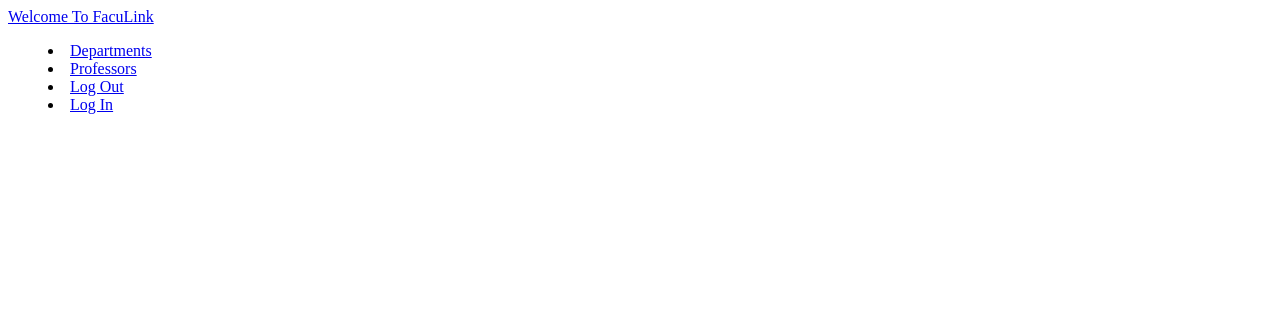
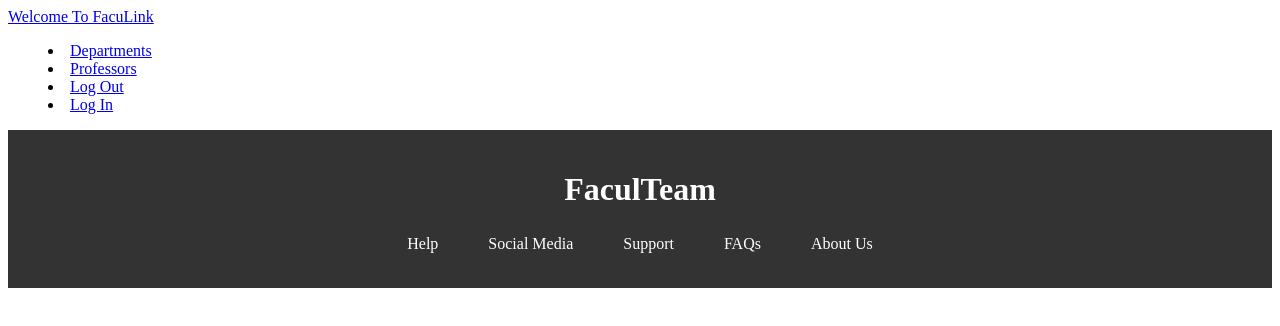
Before and after one commit to programmarpolice/FaculTeamFE, a React (Vite) app: page / in a window 1280 px wide. Shown: the top 326 px of the page. Built offline with nearby package versions, Linux system fonts and the light colour scheme.

Commit message:
Finished Footer

```diff
--- a/src/Layout/root.jsx
+++ b/src/Layout/root.jsx
@@ -1,5 +1,6 @@
 import Navbar from "./Navbar";
 import { Outlet } from "react-router-dom";
+import { Footer } from "../components/footer";
 
 /** Root layout component */
 function Root() {
@@ -7,6 +8,7 @@ function Root() {
     <>
       <Navbar />
       <Outlet />
+      <Footer />
     </>
   );
 }
--- a/src/components/footer.css
+++ b/src/components/footer.css
@@ -1,7 +1,7 @@
 footer {
     background-color: #333;  /* Dark gray background */
     color: #fff;             /* White text */
-    padding: 10px 0;        /* Vertical padding */
+    padding: 20px 0;        /* Increased vertical padding */
     text-align: center;      /* Center-align text */
 }
 
@@ -22,11 +22,20 @@ footer {
     margin: 0 15px;         /* Space between links */
 }
 
-.footerLinks a {            /* a(anchor element) is refering to the children(<Link>) of the footerLinks list items(<li>)*/
-    color: #fff;            /* White text for links */
-    text-decoration: none;   /* Remove underline */
+.footerLinks button {
+    background: none;        /* No background */
+    color: #fff;            /* White text for buttons */
+    border: none;           /* No border */
+    font: inherit;          /* Inherit font styles */
+    cursor: pointer;        /* Pointer cursor on hover */
+    padding: 5px 10px;     /* Padding for buttons */
+    transition: color 0.3s; /* Smooth color transition */
 }
 
-.footerLinks a:hover {
-     color: #ffcc00;         /* Change link color on hover (e.g., yellow) */
+.footerLinks button:hover {
+    color: #ffcc00;         /* Change text color on hover (e.g., yellow) */
 }
+
+.footerLinks button:focus {
+    outline: none;          /* Remove default focus outline */
+}
--- a/src/components/footer.jsx
+++ b/src/components/footer.jsx
@@ -1,15 +1,35 @@
 //Refer to the Notes at the bottom of page for explanations to the code
 import React from "react";
-//import { Link } from "react-router-dom"; // to navigate to other pages (if necessary)
+import { useNavigate } from "react-router-dom";
 import "./Footer.css";
 
 export function Footer() {
+  const navigate = useNavigate();
+
   return (
     <footer>
       <div className="footContent">
-        <p> FaculTeam</p>
+        <h1>FaculTeam</h1>
         <nav>
-          <ul className="footerLinks"></ul>
+          <ul className="footerLinks">
+            <li>
+              <button onClick={() => navigate("/help")}>Help</button>
+            </li>
+            <li>
+              <button onClick={() => navigate("/social-media")}>
+                Social Media
+              </button>
+            </li>
+            <li>
+              <button onClick={() => navigate("/support")}>Support</button>
+            </li>
+            <li>
+              <button onClick={() => navigate("/faqs")}>FAQs</button>
+            </li>
+            <li>
+              <button onClick={() => navigate("/about-us")}>About Us</button>
+            </li>
+          </ul>
         </nav>
       </div>
     </footer>
@@ -21,21 +41,3 @@ export function Footer() {
 // import css file(Line 4) in order to apply styling
 //created an unordered list of links (<nav> tag is used to wrap the list of links.)
 //each link is contained in a <li> element
-// <Link to> allows us to create a link to the file path of choice
-
-//LINKS:
-/**     <li>
-              <Link to="/about">About Us</Link>
-            </li>
-            <li>
-              <Link to="/help">Help</Link>
-            </li>
-            <li>
-              <Link to="/support">Support</Link>
-            </li>
-            <li>
-              <Link to="/faqs">FAQs</Link>
-            </li>
-            <li>
-              <Link to="/social-media">Social Media</Link>
-            </li> */
```
Also changed, not shown: src/App.jsx (deleted, +0 -28 lines), src/features/departments/departmentsSlice.js (deleted, +0 -50 lines).
